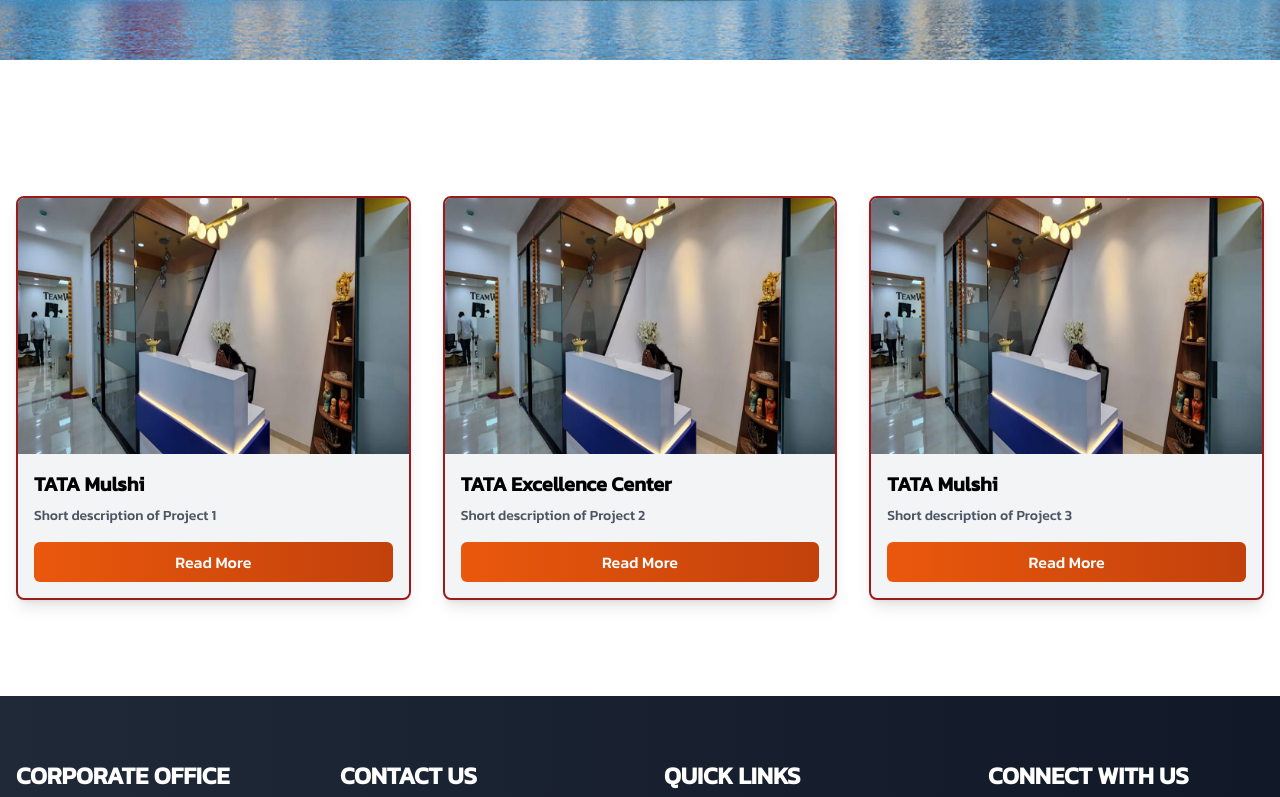
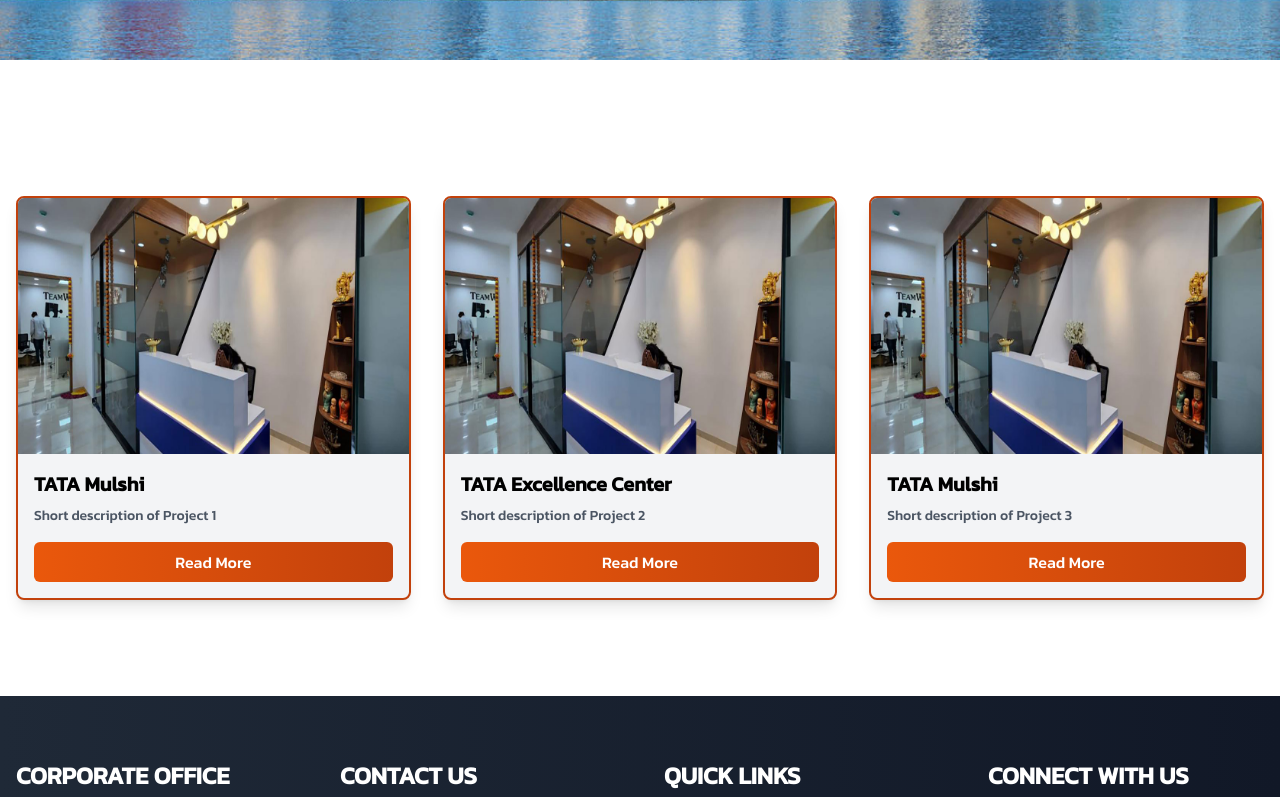
Before and after one commit to AkshayKalamkarr/supremeinfrastructure, a Next.js app: page /project/residencialprojects in a window 1280 px wide. Shown: the part 440-1237 px from the top of the page. Built offline with nearby package versions, Linux system fonts and the light colour scheme.

Commit message:
new code

```diff
--- a/app/project/residencialprojects/page.jsx
+++ b/app/project/residencialprojects/page.jsx
@@ -20,7 +20,7 @@
       hidden: { opacity: 0, y: 50 }
     }}
     whileHover={{ scale: 1.03, transition: { duration: 0.2 } }}
-    className="bg-gray-100 rounded-lg overflow-hidden shadow-lg flex flex-col h-full border-2 border-red-800"
+    className="bg-gray-100 rounded-lg overflow-hidden shadow-lg flex flex-col h-full border-2 border-orange-700"
   >
     <div className="relative h-48 sm:h-56 md:h-64">
       <Image
```
